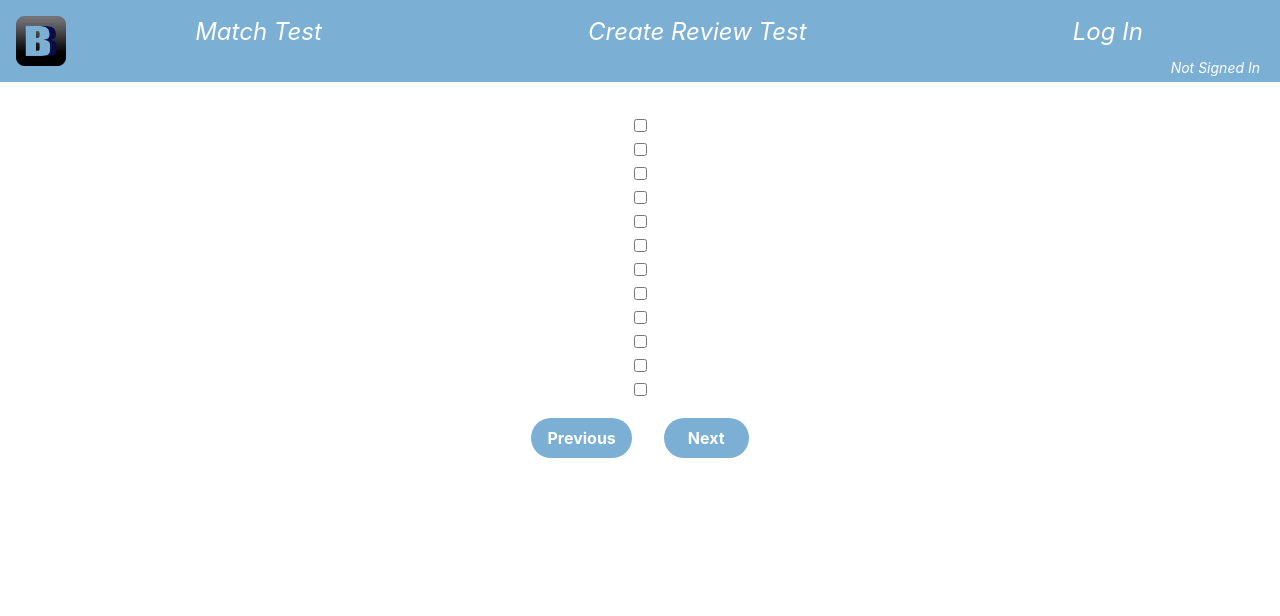
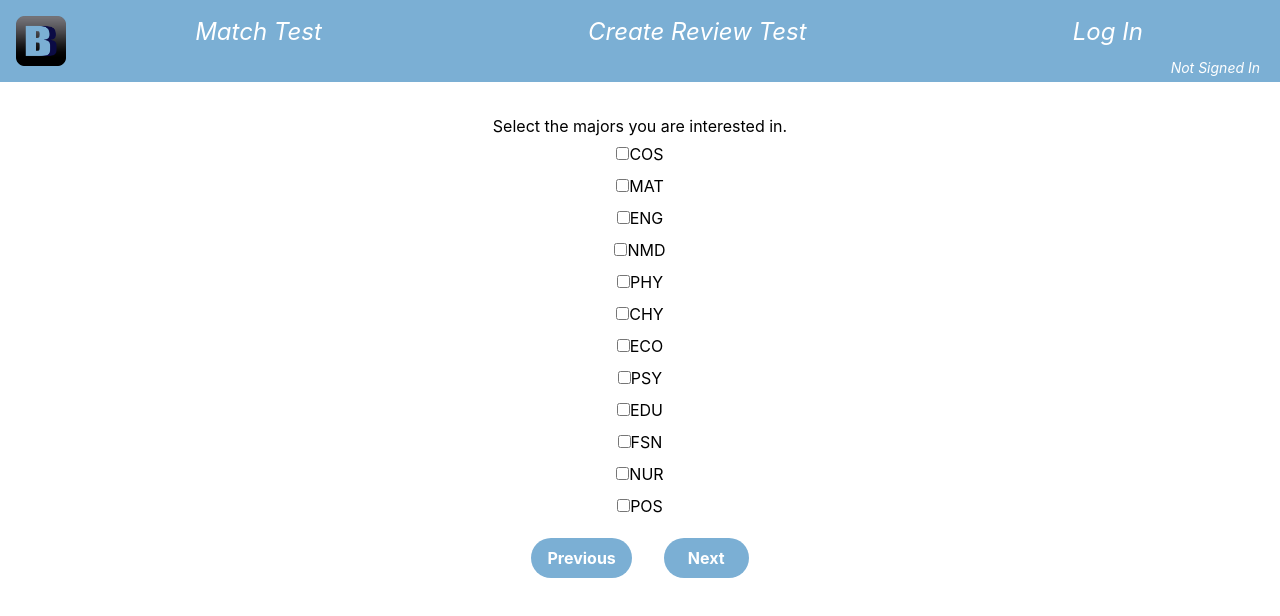
Before and after one commit to 2022-autumn-cos-420/Team-Egg, a React (Create React App) app in the folder client/: page /matchtest in a window 1280 px wide. Both pictures are taken after a click on the button "Next". Shown: the top 616 px of the page. Built offline with nearby package versions, Linux system fonts and the light colour scheme; no server answers.

Commit message:
refactored the select majors question

```diff
--- a/client/src/pages/MatchPage.tsx
+++ b/client/src/pages/MatchPage.tsx
@@ -3,6 +3,7 @@ import { Button, Form, FormCheck } from "react-bootstrap"
 import { Match } from '../interfaces/Match'
 
 const ALL_MAJORS = ["COS", "MAT", "ENG", "NMD", "PHY", "CHY", "ECO", "PSY", "EDU", "FSN", "NUR", "POS"]
+
 export function CreditHoursAvailable({
     creditHoursAvailable,
     setCreditHoursAvailable,
@@ -34,25 +35,30 @@ export function MajorTypes({
 }: {majorsList: string[],
     setMajorsList: (majors: string[]) => void
     }): JSX.Element {
+
         function updateList(event: React.ChangeEvent<HTMLInputElement>) {
             const major = event.target.value;
             if (majorsList.includes(major)) {
-                // Remove the given value
                 setMajorsList(majorsList.filter((event) => event !== major));
             } else {
-                // Append the given value
-                setEmotions([...emotions, emotion]);
+                setMajorsList([...majorsList, major]);
             }
         }
+
     return(
         <div>
+        <h3>Select the majors you are interested in.</h3>
         <Form.Group controlId="desiredMajors">
             {ALL_MAJORS.map((major: string) => (
                 <FormCheck
+                className="p-1"
                 key={major}
                 type="checkbox"
                 name="major"
-
+                value={major}
+                label={major}
+                onChange={updateList}
+                checked={majorsList.includes(major)}
                 />
             ))}
             </Form.Group>
@@ -101,7 +107,7 @@ export default function MatchPage(): JSX.Element {
 
     <div>
         <div hidden = {questionNumber !== 1} className = "mt-8"><CreditHoursAvailable creditHoursAvailable={creditHoursAvailable} setCreditHoursAvailable={setCreditHoursAvailable} /></div>
-        <div hidden = {questionNumber !== 2} className = "mt-8"><MajorTypes/></div>
+        <div hidden = {questionNumber !== 2} className = "mt-8"><MajorTypes majorsList={majors} setMajorsList={setMajors}/></div>
         <div hidden = {questionNumber !== 3} className = "mt-8"><HoursOutsideClass/></div>
 
         <Button hidden = {questionNumber === 1 || submitted === true} className = "m-4 bg-crt_BB_lightBlue hover:bg-crt_BB_darkBlue text-white font-bold py-2 px-4 rounded-full" onClick = {() => previousQuestion()}>Previous</Button>
```
Also changed, not shown: 1 other file (tests, documents, lock files or other folders).
